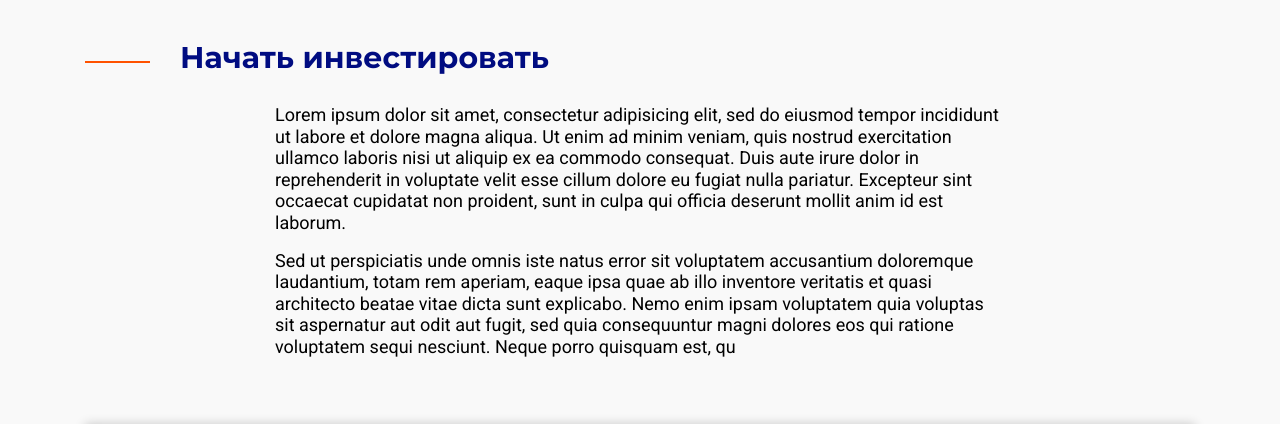
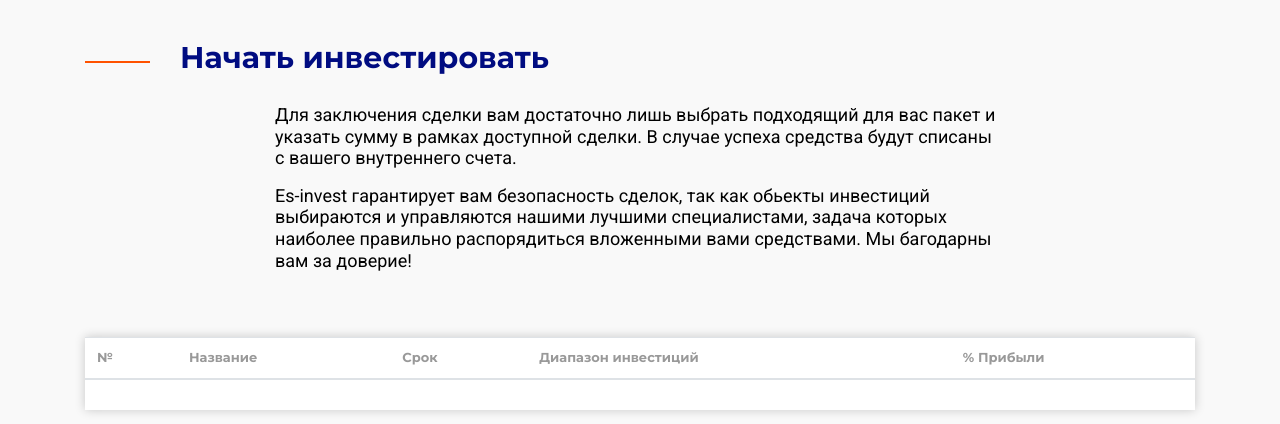
Before and after one commit to mnoskovv/esInvestDjango, a Django app: page /profile/start in a window 1280 px wide. Shown: the part 90-514 px from the top of the page. Run offline with Django 3.2, Linux system fonts and the light colour scheme; the visitor is signed in with stand-in values (Sample User, id 1); data that the repository does not hold is empty; some libraries are stand-ins or nearby versions.

Commit message:
frontend beta 1 + minor fixes

```diff
--- a/esInvestApp/templates/esInvestApp/base.html
+++ b/esInvestApp/templates/esInvestApp/base.html
@@ -2,7 +2,7 @@
 <!DOCTYPE html>
 <html lang="en">
     <head>
-        <title>TODO supply a title</title>
+        <title>EsInvest - Инвестиции в ваше будущее</title>
         <meta charset="UTF-8">
         <meta name="viewport" content="width=device-width, initial-scale=1.0">
         <link rel="stylesheet" href="{% static 'css/bootstrap.css' %}">
--- a/esInvestApp/templates/esInvestApp/index.html
+++ b/esInvestApp/templates/esInvestApp/index.html
@@ -2,7 +2,7 @@
 <!DOCTYPE html>
 <html lang="en">
     <head>
-        <title>TODO supply a title</title>
+        <title>EsInvest - Инвестиции в ваше будущее</title>
         <meta charset="UTF-8">
         <meta name="viewport" content="width=device-width, initial-scale=1.0">
         <link rel="stylesheet" href="{% static 'css/bootstrap.css' %}">
--- a/esInvestApp/templates/esInvestApp/start.html
+++ b/esInvestApp/templates/esInvestApp/start.html
@@ -16,10 +16,10 @@
         <div class="row">
             <div class="col-lg-8 offset-lg-2 mt20">
                 <p>
-                    Lorem ipsum dolor sit amet, consectetur adipisicing elit, sed do eiusmod tempor incididunt ut labore et dolore magna aliqua. Ut enim ad minim veniam, quis nostrud exercitation ullamco laboris nisi ut aliquip ex ea commodo consequat. Duis aute irure dolor in reprehenderit in voluptate velit esse cillum dolore eu fugiat nulla pariatur. Excepteur sint occaecat cupidatat non proident, sunt in culpa qui officia deserunt mollit anim id est laborum.
+                    Для заключения сделки вам достаточно лишь выбрать подходящий для вас пакет и указать сумму в рамках доступной сделки. В случае успеха средства будут списаны с вашего внутреннего счета.
                 </p>
                 <p>
-                    Sed ut perspiciatis unde omnis iste natus error sit voluptatem accusantium doloremque laudantium, totam rem aperiam, eaque ipsa quae ab illo inventore veritatis et quasi architecto beatae vitae dicta sunt explicabo. Nemo enim ipsam voluptatem quia voluptas sit aspernatur aut odit aut fugit, sed quia consequuntur magni dolores eos qui ratione voluptatem sequi nesciunt. Neque porro quisquam est, qu
+                    Es-invest гарантирует вам безопасность сделок, так как обьекты инвестиций выбираются и управляются нашими лучшими специалистами, задача которых наиболее правильно распорядиться вложенными вами средствами. Мы багодарны вам за доверие!
                 </p>
             </div>
         </div>
--- a/profileApp/templates/profileApp/login.html
+++ b/profileApp/templates/profileApp/login.html
@@ -17,7 +17,8 @@
                     <div class="col-xl-5 col-lg-6 col-md-8 col-sm-10 mx-auto text-center cform p-3">
                         <h1 class="display-4 py-2 text-truncate">EsInvest</h1>
                         <div class="px-2">
-                            <form action="" class="justify-content-center">
+                            <form class="justify-content-center" action="{% url 'profileApp:login' %}" method='POST'>
+                                {% csrf_token %}
                                 <div class="form-group">
                                     <label class="sr-only">Email</label>
                                     {{ form.username|add_class:"form-control"|attr:"id:username"|attr:"placeholder:Введите Email"|attr:"aria-describedby:usernameHelp"}}
```
